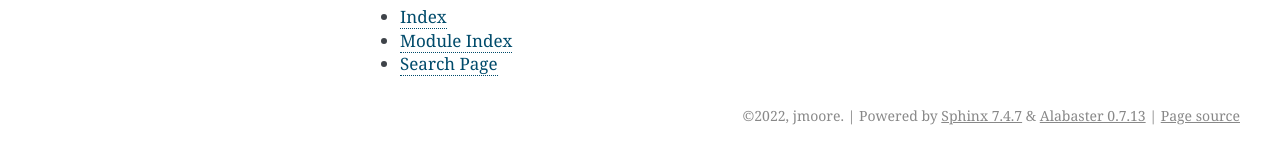
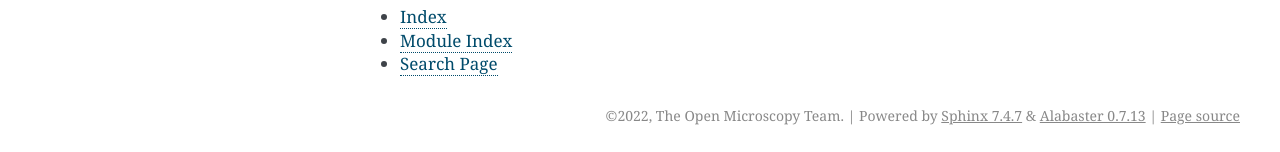
Before and after one commit to ome/ome-zarr-metadata, a Sphinx documentation site: the page built from docs/index.rst, in a window 1280 px wide. Shown: the part 1074-1226 px from the top of the page. Built offline with Sphinx 7.4.7, drawn with Linux system fonts in a browser that asks for light colours.

```diff
--- a/docs/conf.py
+++ b/docs/conf.py
@@ -88,7 +88,7 @@ master_doc = "index"
 
 # General information about the project.
 project = "ome-zarr-metadata"
-copyright = "2022, jmoore"
+copyright = "2022, The Open Microscopy Team"
 
 # The version info for the project you're documenting, acts as replacement for
 # |version| and |release|, also used in various other places throughout the
@@ -246,7 +246,7 @@ latex_elements = {
 # Grouping the document tree into LaTeX files. List of tuples
 # (source start file, target name, title, author, documentclass [howto/manual]).
 latex_documents = [
-    ("index", "user_guide.tex", "ome-zarr-metadata Documentation", "jmoore", "manual")
+    ("index", "user_guide.tex", "ome-zarr-metadata Documentation", "The Open Microscopy Team", "manual")
 ]
 
 # The name of an image file (relative to this directory) to place at the top of
--- a/setup.cfg
+++ b/setup.cfg
@@ -123,7 +123,7 @@ exclude =
 [pyscaffold]
 # PyScaffold's parameters when the project was created.
 # This will be used when updating. Do not change!
-version = 4.1.5
+version = 4.2
 package = ome_zarr_metadata
 extensions =
     pre_commit
--- a/setup.py
+++ b/setup.py
@@ -2,7 +2,7 @@
     Setup file for ome-zarr-metadata.
     Use setup.cfg to configure your project.
 
-    This file was generated with PyScaffold 4.1.5.
+    This file was generated with PyScaffold 4.2.
     PyScaffold helps you to put up the scaffold of your new Python project.
     Learn more under: https://pyscaffold.org/
 """
--- a/src/ome_zarr_metadata/__init__.py
+++ b/src/ome_zarr_metadata/__init__.py
@@ -14,7 +14,3 @@ except PackageNotFoundError:  # pragma: no cover
     __version__ = "unknown"
 finally:
     del version, PackageNotFoundError
-
-from .spec import bioformats2raw
-
-__all__ = [bioformats2raw]
```
